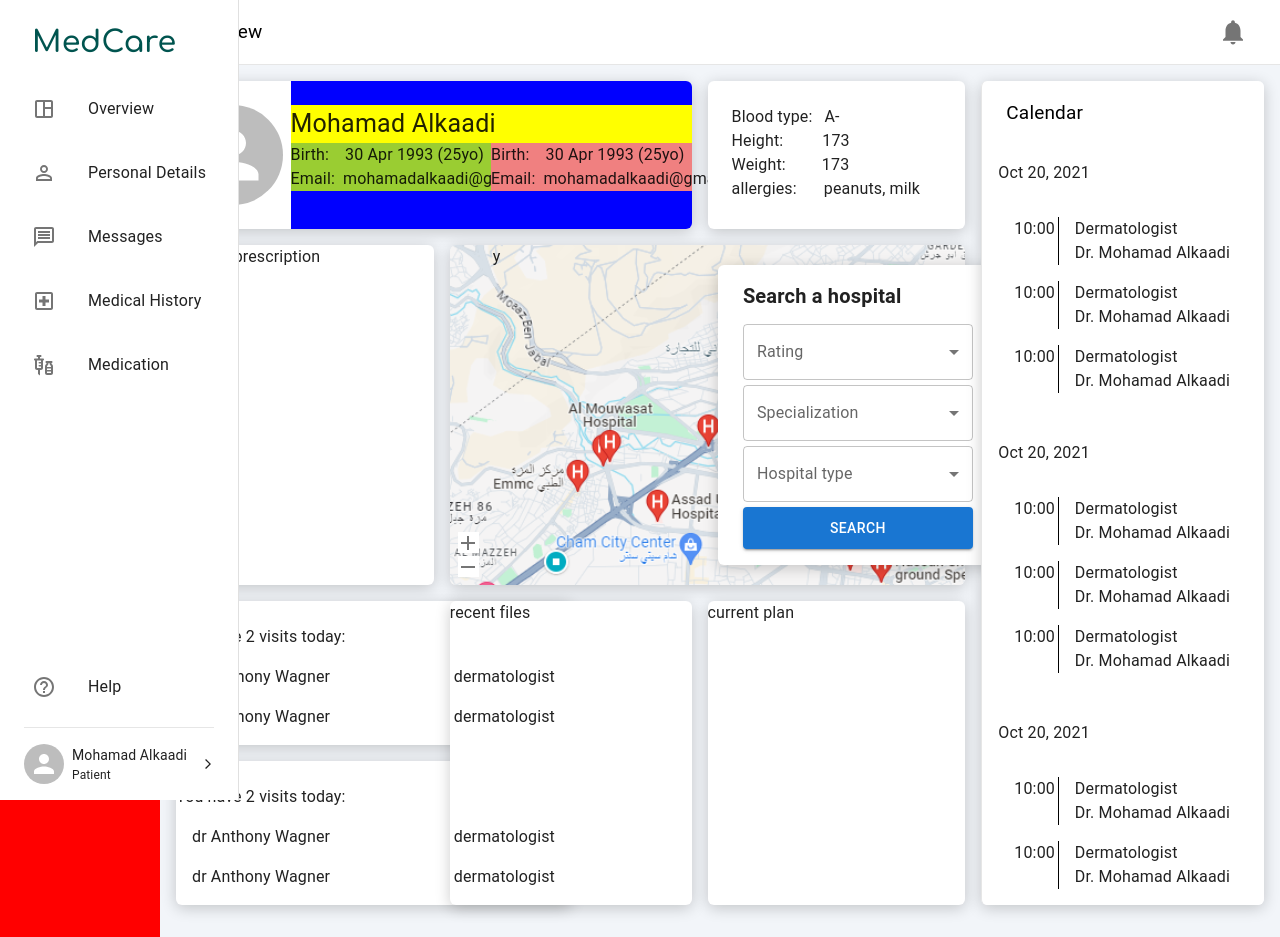
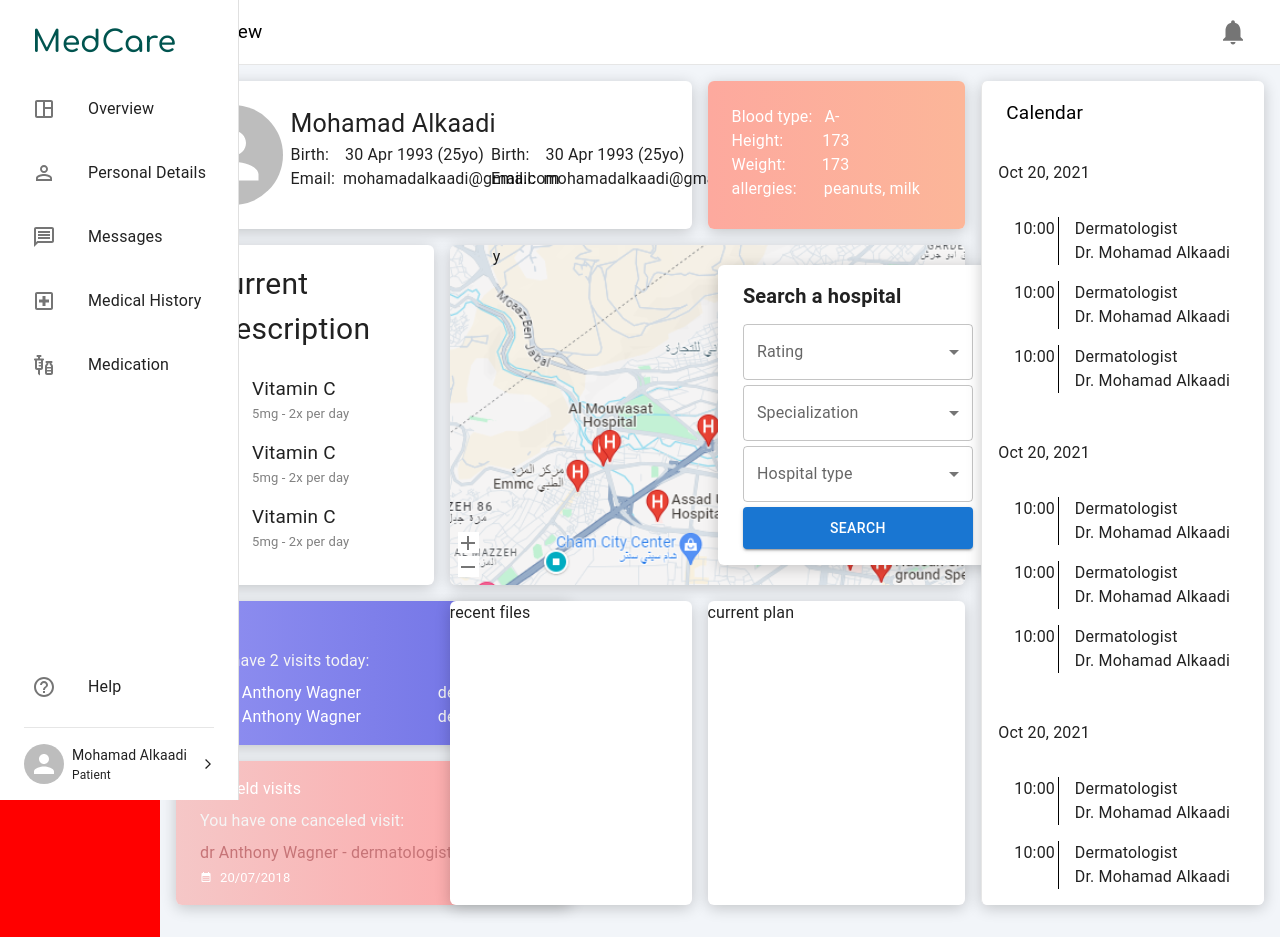
Before and after one commit to mohamad-alkaadi/newMedCare, a React (Vite) app in the folder frontend/medcare/: page / in a window 1280 px wide. Built offline with nearby package versions, Linux system fonts and the light colour scheme.

Commit message:
before last style for card one, four, five

```diff
--- a/frontend/medcare/src/pages/afterlogin/overview/components/OverCardFivePOne.jsx
+++ b/frontend/medcare/src/pages/afterlogin/overview/components/OverCardFivePOne.jsx
@@ -10,20 +10,50 @@ const OverCardFivePOne = () => {
         borderRadius: "6px 6px 6px 6px",
         width: "395px",
         height: "144px",
+        background: "linear-gradient(to right, #9191f1, #6b6de3)",
       }}
     >
-      <Typography>Alert</Typography>
-      <Typography>You have 2 visits today:</Typography>
-      <List>
-        <ListItem sx={{ display: "flex", justifyContent: "space-between" }}>
-          <Typography>dr Anthony Wagner</Typography>
-          <Typography>dermatologist</Typography>
-        </ListItem>
-        <ListItem sx={{ display: "flex", justifyContent: "space-between" }}>
-          <Typography>dr Anthony Wagner</Typography>
-          <Typography>dermatologist</Typography>
-        </ListItem>
-      </List>
+      <Typography sx={{ pl: 3, pt: 2, color: "white" }}>Alert</Typography>
+      <Typography sx={{ pl: 3, pt: 1, color: "whitesmoke", mb: 1 }}>
+        You have 2 visits today:
+      </Typography>
+
+      <ul>
+        <li className="flex justify-between pl-6 pr-8">
+          <Typography sx={{ display: "flex", color: "white" }}>
+            <Box
+              sx={{
+                width: 7,
+                height: 7,
+                backgroundColor: "white",
+                borderRadius: "100%",
+                justifySelf: "center",
+                alignSelf: "center",
+                mr: 2,
+              }}
+            ></Box>
+            dr Anthony Wagner
+          </Typography>
+          <Typography sx={{ color: "whitesmoke" }}>dermatologist</Typography>
+        </li>
+        <li className="flex justify-between pl-6 pr-8">
+          <Typography sx={{ display: "flex", color: "white" }}>
+            <Box
+              sx={{
+                width: 7,
+                height: 7,
+                backgroundColor: "white",
+                borderRadius: "100%",
+                justifySelf: "center",
+                alignSelf: "center",
+                mr: 2,
+              }}
+            ></Box>
+            dr Anthony Wagner
+          </Typography>
+          <Typography sx={{ color: "whitesmoke" }}>dermatologist</Typography>
+        </li>
+      </ul>
     </Box>
   )
 }
--- a/frontend/medcare/src/pages/afterlogin/overview/components/OverCardFivePTwo.jsx
+++ b/frontend/medcare/src/pages/afterlogin/overview/components/OverCardFivePTwo.jsx
@@ -1,5 +1,6 @@
 import { Box, List, ListItem, Typography } from "@mui/material"
 import React from "react"
+import CalendarMonthIcon from "@mui/icons-material/CalendarMonth"
 
 const OverCardFivePTwo = () => {
   return (
@@ -11,20 +12,37 @@ const OverCardFivePTwo = () => {
         mt: 2,
         width: "395px",
         height: "144px",
+        background: "linear-gradient(to right, #f5c7c7, #fea2a3)",
       }}
     >
-      <Typography>Alert</Typography>
-      <Typography>You have 2 visits today:</Typography>
-      <List>
-        <ListItem sx={{ display: "flex", justifyContent: "space-between" }}>
-          <Typography>dr Anthony Wagner</Typography>
-          <Typography>dermatologist</Typography>
-        </ListItem>
-        <ListItem sx={{ display: "flex", justifyContent: "space-between" }}>
-          <Typography>dr Anthony Wagner</Typography>
-          <Typography>dermatologist</Typography>
-        </ListItem>
-      </List>
+      <Typography sx={{ pl: 3, pt: 2, color: "white" }}>
+        Canceld visits
+      </Typography>
+      <Typography sx={{ pl: 3, pt: 1, color: "whitesmoke", mb: 1 }}>
+        You have one canceled visit:
+      </Typography>
+      <ul>
+        <li className="pl-6">
+          <Typography sx={{ display: "flex", color: "#c67477" }}>
+            dr Anthony Wagner - dermatologist
+          </Typography>
+          <Box display="flex">
+            <CalendarMonthIcon
+              sx={{ width: "12px", mr: 1, mb: "2px", color: "white" }}
+            />
+            <Typography
+              sx={{
+                fontSize: "13px",
+                justifySelf: "center",
+                alignSelf: "center",
+                color: "white",
+              }}
+            >
+              20/07/2018
+            </Typography>
+          </Box>
+        </li>
+      </ul>
     </Box>
   )
 }
--- a/frontend/medcare/src/pages/afterlogin/overview/components/OverCardFour.jsx
+++ b/frontend/medcare/src/pages/afterlogin/overview/components/OverCardFour.jsx
@@ -11,9 +11,61 @@ const OverCardFour = () => {
         height: 340,
       }}
     >
-      <Typography>Current prescription</Typography>
-      <List>
-        <ListItem>s</ListItem>
+      <Typography sx={{ pl: 4, pt: 2, fontSize: 30 }}>
+        Current prescription
+      </Typography>
+      <List sx={{ pl: 2, pt: 2 }}>
+        <ListItem>
+          <Box
+            sx={{
+              backgroundColor: "#c0cff5",
+              width: 20,
+              height: 20,
+              borderRadius: "100%",
+              mr: 3,
+            }}
+          ></Box>
+          <Box>
+            <Typography sx={{ fontSize: "19px" }}>Vitamin C</Typography>
+            <Typography sx={{ color: "gray", fontSize: "13px" }}>
+              5mg - 2x per day
+            </Typography>
+          </Box>
+        </ListItem>
+        <ListItem>
+          <Box
+            sx={{
+              backgroundColor: "#c0cff5",
+              width: 20,
+              height: 20,
+              borderRadius: "100%",
+              mr: 3,
+            }}
+          ></Box>
+          <Box>
+            <Typography sx={{ fontSize: "19px" }}>Vitamin C</Typography>
+            <Typography sx={{ color: "gray", fontSize: "13px" }}>
+              5mg - 2x per day
+            </Typography>
+          </Box>
+        </ListItem>
+        <ListItem>
+          <Box
+            sx={{
+              backgroundColor: "#c0cff5",
+              width: 20,
+              height: 20,
+              borderRadius: "100%",
+              mr: 3,
+            }}
+          ></Box>
+          <Box>
+            <Typography sx={{ fontSize: "19px" }}>Vitamin C</Typography>
+            <Typography sx={{ color: "gray", fontSize: "13px" }}>
+              5mg - 2x per day
+            </Typography>
+          </Box>
+        </ListItem>
       </List>
     </Box>
   )
--- a/frontend/medcare/src/pages/afterlogin/overview/components/OverCardOne.jsx
+++ b/frontend/medcare/src/pages/afterlogin/overview/components/OverCardOne.jsx
@@ -32,16 +32,15 @@ const OverCardOne = () => {
           pt: 3,
           pl: 0,
           pb: 3,
-          backgroundColor: "blue",
           borderRadius: "0px 6px 6px 0px",
         }}
       >
         <Grid container columns={12}>
-          <Grid item xs={12} sx={{ backgroundColor: "yellow" }}>
+          <Grid item xs={12}>
             <Typography sx={{ fontSize: 25 }}>Mohamad Alkaadi</Typography>
           </Grid>
 
-          <Grid item xs={6} sx={{ backgroundColor: "yellowgreen" }}>
+          <Grid item xs={6}>
             <Box>
               <Box sx={{ display: "flex" }}>
                 <Typography sx={{ mr: 2 }}>Birth:</Typography>
@@ -53,7 +52,7 @@ const OverCardOne = () => {
               </Box>
             </Box>
           </Grid>
-          <Grid item xs={6} sx={{ backgroundColor: "lightcoral" }}>
+          <Grid item xs={6}>
             <Box>
               <Box sx={{ display: "flex" }}>
                 <Typography sx={{ mr: 2 }}>Birth:</Typography>
--- a/frontend/medcare/src/pages/afterlogin/overview/components/OverCardTwo.jsx
+++ b/frontend/medcare/src/pages/afterlogin/overview/components/OverCardTwo.jsx
@@ -12,6 +12,8 @@ const OverCardTwo = () => {
         pb: "28px",
         pr: 3,
         pl: 3,
+        background: "linear-gradient(to right, #fda99e, #fcb699)",
+        color: "white",
       }}
     >
       <Box sx={{ display: "flex" }}>
```
